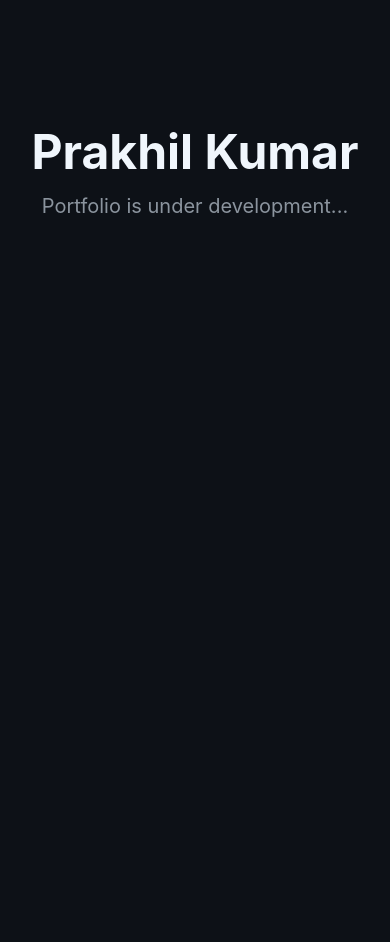
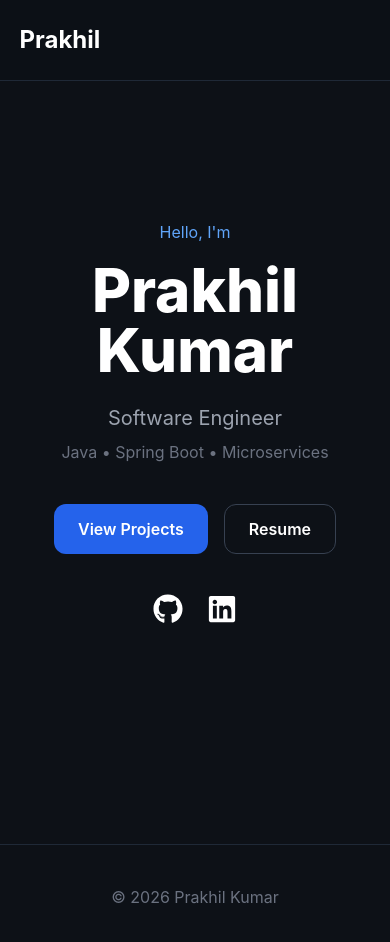
Before and after one commit to prakhilkumar/prakhil-portfolio, a React (Vite) app: page / in a window 390 px wide. Shown: the top 942 px of the page. Before the commit the page ends 844 px from the top, so only its background shows below. Built offline with nearby package versions, Linux system fonts and the light colour scheme.

Commit message:
feat: add responsive layout and hero

```diff
--- a/src/App.jsx
+++ b/src/App.jsx
@@ -1,13 +1,17 @@
+import Navbar from "./components/Navbar";
+import Footer from "./components/Footer";
+import Hero from "./sections/Hero";
+
 function App() {
   return (
-    <div className="min-h-screen bg-background text-text">
-      <h1 className="text-5xl text-center pt-32 font-bold">
-        Prakhil Kumar
-      </h1>
+    <div className="bg-[#0D1117] text-white min-h-screen">
+      <Navbar />
 
-      <p className="text-center text-muted mt-4 text-xl">
-        Portfolio is under development...
-      </p>
+      <main className="container">
+        <Hero />
+      </main>
+
+      <Footer />
     </div>
   );
 }
--- a/src/components/Button.jsx
+++ b/src/components/Button.jsx
@@ -0,0 +1,16 @@
+const Button = ({ children, href = "#", primary = true }) => {
+  return (
+    <a
+      href={href}
+      className={`inline-flex items-center justify-center rounded-xl px-6 py-3 font-semibold transition-all duration-300 ${
+        primary
+          ? "bg-blue-600 hover:bg-blue-700 text-white"
+          : "border border-gray-700 hover:border-blue-500 text-white"
+      }`}
+    >
+      {children}
+    </a>
+  );
+};
+
+export default Button;
--- a/src/components/Footer.jsx
+++ b/src/components/Footer.jsx
@@ -0,0 +1,9 @@
+const Footer = () => {
+  return (
+    <footer className="border-t border-gray-800 py-10 text-center text-gray-500">
+      © 2026 Prakhil Kumar
+    </footer>
+  );
+};
+
+export default Footer;
--- a/src/components/Navbar.jsx
+++ b/src/components/Navbar.jsx
@@ -0,0 +1,37 @@
+import { Link } from "react-scroll";
+
+const links = [
+  "experience",
+  "projects",
+  "skills",
+  "achievements",
+  "contact",
+];
+
+const Navbar = () => {
+  return (
+    <nav className="fixed top-0 w-full z-50 bg-[#0D1117]/90 backdrop-blur-md border-b border-gray-800">
+      <div className="container h-20 flex items-center justify-between">
+        <h1 className="font-bold text-2xl text-white">
+          Prakhil
+        </h1>
+
+        <div className="hidden md:flex gap-8 text-gray-300 capitalize">
+          {links.map((item) => (
+            <Link
+              key={item}
+              to={item}
+              smooth
+              duration={500}
+              className="cursor-pointer hover:text-blue-400 transition"
+            >
+              {item}
+            </Link>
+          ))}
+        </div>
+      </div>
+    </nav>
+  );
+};
+
+export default Navbar;
--- a/src/components/SectionTitle.jsx
+++ b/src/components/SectionTitle.jsx
@@ -0,0 +1,15 @@
+const SectionTitle = ({ title, subtitle }) => {
+  return (
+    <div className="text-center mb-16">
+      <h2 className="text-4xl font-bold">{title}</h2>
+
+      {subtitle && (
+        <p className="mt-4 text-gray-400 max-w-xl mx-auto">
+          {subtitle}
+        </p>
+      )}
+    </div>
+  );
+};
+
+export default SectionTitle;
--- a/src/index.css
+++ b/src/index.css
@@ -8,25 +8,21 @@ html {
 
 body {
   margin: 0;
+  font-family: Inter, sans-serif;
   background: #0d1117;
-  color: #f0f6fc;
-  font-family: Inter, sans-serif;
+  color: white;
 }
 
 * {
   box-sizing: border-box;
 }
 
+.container {
+  width: min(1200px, 90%);
+  margin: auto;
+}
+
 a {
+  color: inherit;
   text-decoration: none;
 }
-
-section {
-  padding: 100px 0;
-}
-
-.container {
-  max-width: 1200px;
-  margin: auto;
-  padding: 0 24px;
-}
--- a/src/sections/Hero.jsx
+++ b/src/sections/Hero.jsx
@@ -0,0 +1,63 @@
+import { motion } from "framer-motion";
+import { FaGithub, FaLinkedin } from "react-icons/fa";
+import Button from "../components/Button";
+
+const Hero = () => {
+  return (
+    <section className="min-h-screen flex items-center justify-center">
+      <motion.div
+        initial={{ opacity: 0, y: 40 }}
+        animate={{ opacity: 1, y: 0 }}
+        transition={{ duration: 0.7 }}
+        className="text-center"
+      >
+        <p className="text-blue-400 mb-4">
+          Hello, I'm
+        </p>
+
+        <h1 className="text-6xl font-extrabold">
+          Prakhil Kumar
+        </h1>
+
+        <p className="mt-6 text-xl text-gray-400">
+          Software Engineer
+        </p>
+
+        <p className="mt-2 text-gray-500">
+          Java • Spring Boot • Microservices
+        </p>
+
+        <div className="flex justify-center gap-4 mt-10">
+          <Button href="#projects">
+            View Projects
+          </Button>
+
+          <Button
+            href="/resume.pdf"
+            primary={false}
+          >
+            Resume
+          </Button>
+        </div>
+
+        <div className="flex justify-center gap-6 mt-10 text-3xl">
+          <a
+            href="https://github.com/prakhilkumar"
+            target="_blank"
+          >
+            <FaGithub />
+          </a>
+
+          <a
+            href="https://www.linkedin.com/in/prakhil-kumar-6344b0250/"
+            target="_blank"
+          >
+            <FaLinkedin />
+          </a>
+        </div>
+      </motion.div>
+    </section>
+  );
+};
+
+export default Hero;
```
